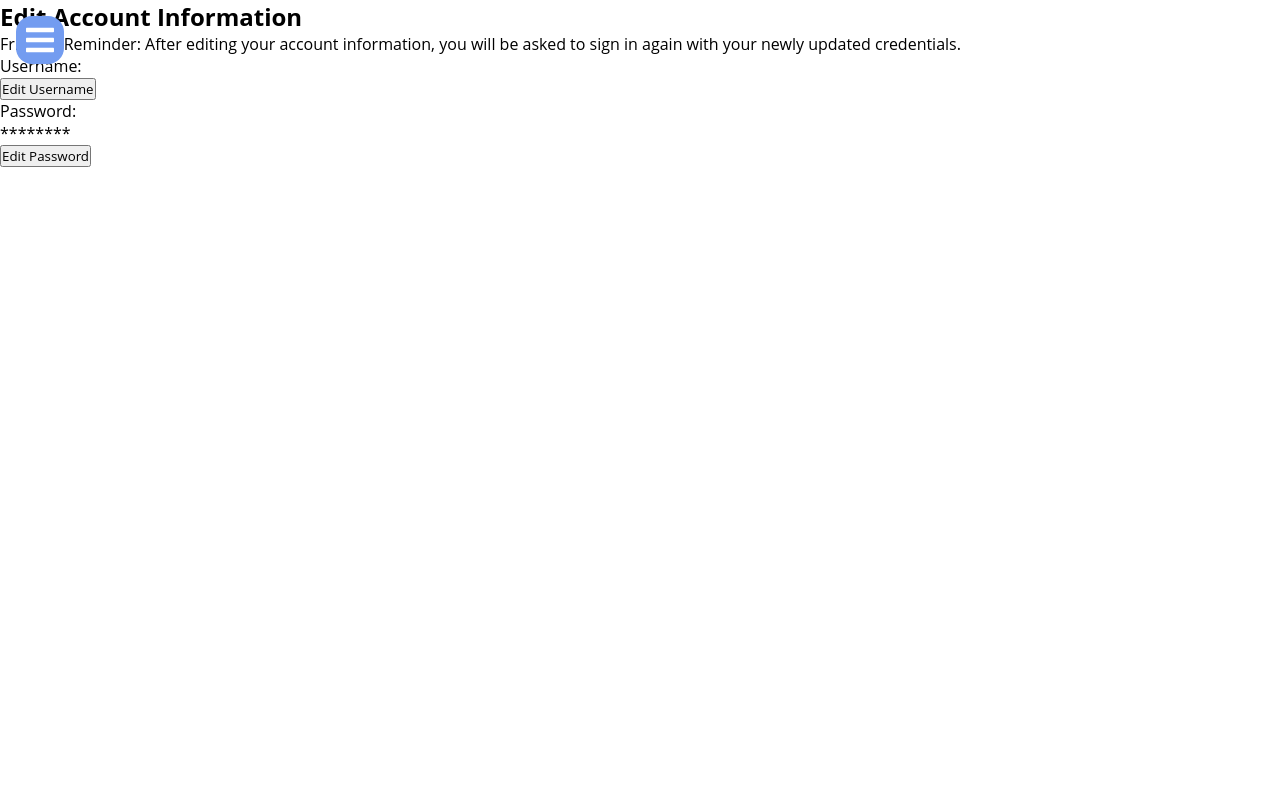
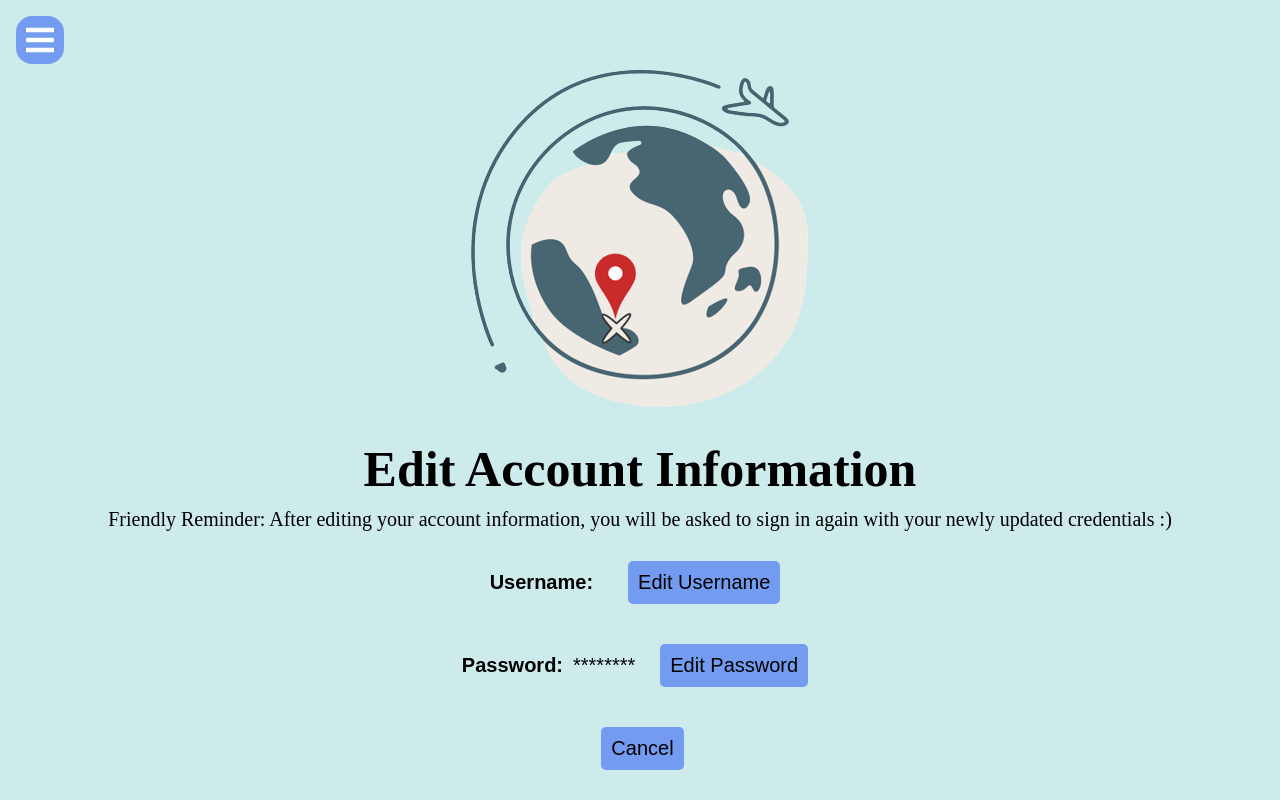
Before and after one commit to Capstone-MEJA/memorymarker, a React app: page /information in a window 1280 px wide. Built offline with nearby package versions, Linux system fonts and the light colour scheme.

Commit message:
styled edit account form

```diff
--- a/src/features/auth/Login.tsx
+++ b/src/features/auth/Login.tsx
@@ -4,7 +4,6 @@ import { loginUser } from "../../store/authSlice";
 import { AppDispatch, RootState } from "../../store";
 import { useNavigate } from "react-router-dom";
 import styled from "styled-components";
-import { device } from "../../styles/global";
 
 const Login = () => {
   //setting based variables/functions
@@ -76,7 +75,7 @@ const LoginWrapper = styled.div`
   background-color: #ceebec;
 `;
 
-const Logo = styled.image`
+const Logo = styled.section`
   display: flex;
   align-items: center;
   justify-content: center;
@@ -108,6 +107,7 @@ const Button = styled.button`
   margin: 20px 10px 20px 15px;
   border-radius: 5px;
   border: none;
+  cursor: pointer
 `;
 
 const LoginCredsWrapper = styled.section`
--- a/src/features/auth/Register.tsx
+++ b/src/features/auth/Register.tsx
@@ -82,7 +82,7 @@ const RegisterWrapper = styled.div`
   background-color: #ceebec;
 `;
 
-const Logo = styled.image`
+const Logo = styled.section`
   display: flex;
   align-items: center;
   justify-content: center;
@@ -114,6 +114,7 @@ const Button = styled.button`
   margin: 20px 10px 20px 15px;
   border-radius: 5px;
   border: none;
+  cursor: pointer
 `;
 
 const RegisterCredsWrapper = styled.section`
--- a/src/features/pages/EditAccount.tsx
+++ b/src/features/pages/EditAccount.tsx
@@ -5,6 +5,7 @@ import { updateUser } from "../../store/usersSlice";
 import { ChangeEvent, MouseEvent, useState } from "react";
 import { logoutUser } from "../../store/authSlice";
 import { useNavigate } from "react-router-dom";
+import styled from "styled-components";
 
 export interface updateObj {
   _id: string;
@@ -61,57 +62,156 @@ const EditAccount = () => {
 
   return (
     <>
-      <div className="wrapper">
-        <section className="container">
-          <h1>Edit Account Information</h1>
-          <p>
+      <Wrapper>
+        <Logo>
+          <img src="logo.png" />
+        </Logo>
+        <TitleContainer>
+          <Title>Edit Account Information</Title>
+          <Reminder>
             Friendly Reminder: After editing your account information, you will
-            be asked to sign in again with your newly updated credentials.
-          </p>
-        </section>
+            be asked to sign in again with your newly updated credentials :)
+          </Reminder>
+        </TitleContainer>
 
-        <section>
-          <p>Username:</p>
+        <CredentialContainer>
+          <CredsLabels>Username:</CredsLabels>
           {toggleForm !== "username" ? (
-            <p>{loggedInUser.username}</p>
+            <Creds>{loggedInUser.username}</Creds>
           ) : (
-            <input
+            <Input
               type="text"
               name="username"
               onChange={handleChange}
               value={formValues}
             />
           )}
-          <button
+          <Button
             onClick={editInfo}
             value={toggleForm !== "username" ? "username" : "updateUsername"}
           >
             {toggleForm !== "username" ? "Edit Username" : "Update Username"}
-          </button>
-        </section>
+          </Button>
+        </CredentialContainer>
 
-        <section>
-          <p>Password:</p>
+        <CredentialContainer>
+          <CredsLabels>Password:</CredsLabels>
           {toggleForm !== "password" ? (
-            <p>********</p>
+            <Creds>********</Creds>
           ) : (
-            <input
+            <Input
               type="text"
               name="password"
               onChange={handleChange}
               value={formValues}
             />
           )}
-          <button
+          <Button
             onClick={editInfo}
             value={toggleForm !== "password" ? "password" : "updatePassword"}
           >
             {toggleForm !== "password" ? "Edit Password" : "Update Password"}
-          </button>
-        </section>
-      </div>
+          </Button>
+        </CredentialContainer>
+
+        <CancelButtonContainer>
+          <Button
+            onClick={() => {
+              setToggleForm("");
+            }}
+          >
+            Cancel
+          </Button>
+        </CancelButtonContainer>
+      </Wrapper>
     </>
   );
 };
 
 export default EditAccount;
+
+const Wrapper = styled.section`
+  display: flex;
+  flex-direction: column;
+  justify-content: center;
+  height: 100vh;
+  background-color: #ceebec;
+`;
+
+const Logo = styled.section`
+  display: flex;
+  align-items: center;
+  justify-content: center;
+  height: 50%;
+  margin-top: 30px;
+`;
+
+const TitleContainer = styled.section`
+  display: flex;
+  flex-direction: column;
+`;
+
+const Title = styled.h1`
+  display: flex;
+  justify-content: center;
+  font-size: 50px;
+  font-family: "Playfair Display", serif;
+`;
+
+const Reminder = styled.p`
+  display: flex;
+  justify-content: center;
+  font-family: "Cormorant Garamond", serif;
+  font-size: 20px;
+  margin-top: 10px;
+  margin-bottom: 10px;
+`;
+
+const CredentialContainer = styled.section`
+  display: flex;
+  font-size: 20px;
+  justify-content: center;
+  align-items: center;
+`;
+
+const CredsLabels = styled(CredentialContainer)`
+  font-size: 20px;
+  font-weight: bold;
+  font-family: "Montserrat", sans-serif;
+  margin-right: 10px;
+`;
+
+const Creds = styled(CredentialContainer)`
+  font-size: 20px;
+  font-family: "Montserrat", sans-serif;
+  margin-right: 10px;
+`;
+
+const Input = styled.input`
+  font-family: "Cormorant Garamond", serif;
+  text-align: center;
+  border-radius: 5px;
+  font-size: 20px;
+  margin: 20px 10px 20px 15px;
+  border: none;
+  height: 50%;
+  &::placeholder {
+    font-size: 20px;
+  }
+`;
+
+const Button = styled.button`
+  background-color: #739cf0;
+  font-family: "Montserrat", sans-serif;
+  font-size: 20px;
+  padding: 10px;
+  margin: 20px 10px 20px 15px;
+  border-radius: 5px;
+  border: none;
+  cursor: pointer;
+`;
+
+const CancelButtonContainer = styled.section`
+  display: flex;
+  justify-content: center;
+`;
```
